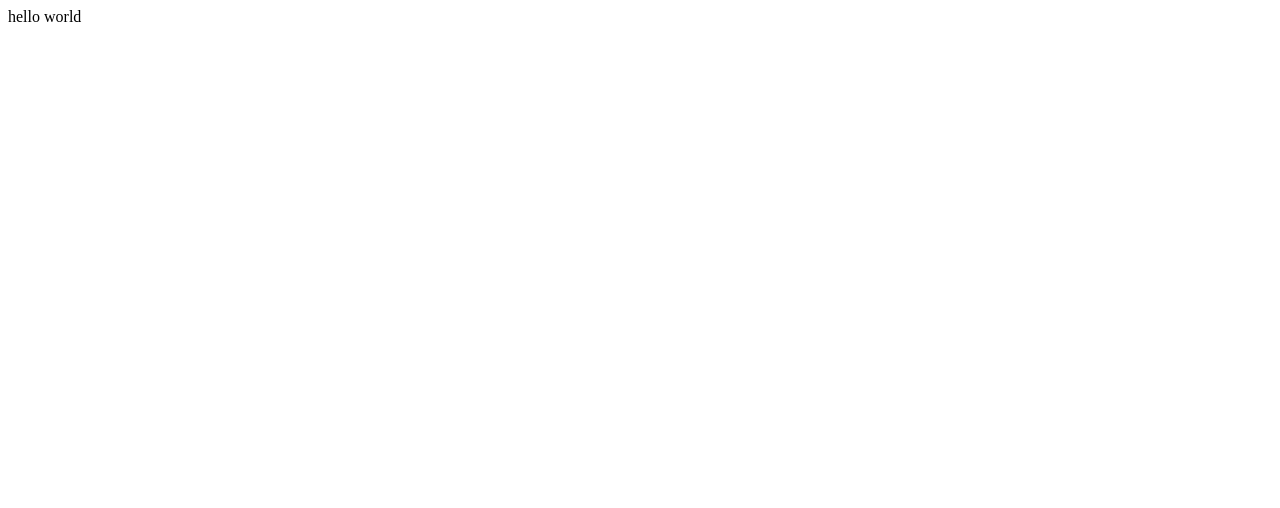
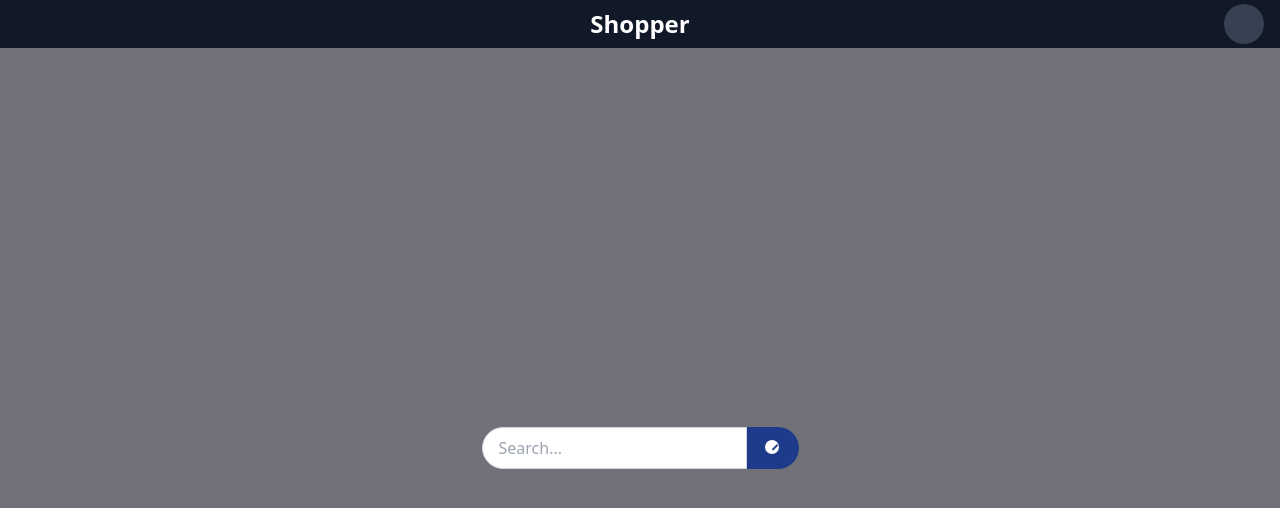
Before and after one commit to ivanpatera99/chat-shopper, a Next.js app: page / in a window 1280 px wide. Shown: the top 508 px of the page. Built offline with nearby package versions, Linux system fonts and the light colour scheme.

Commit message:
feat: Add navbar component and template layout and ai libraries

```diff
--- a/app/api/openai/route.ts
+++ /dev/null
@@ -1,3 +0,0 @@
-export async function GET() {
-    return Response.json({ "data": "hello world" })
-}
--- /dev/null
+++ b/app/api/search/route.ts
@@ -0,0 +1,21 @@
+import { openai } from '@ai-sdk/openai';
+import { generateText } from 'ai';
+
+
+
+export async function POST(request: Request) {
+    // Get s from the request body
+    const { s } = await request.json();
+    console.log(s);
+    // Pass s to openai
+    const { text } = await generateText({
+        model: openai('gpt-3.5-turbo'),
+        prompt: s,
+    });
+    return new Response(text);
+    // Parse openai intent, categories and keywords response
+    // Consult mongodb to find products for categories and keywords
+    // Build a response object
+    // A response generated by the openai responding for the intent
+    // A set of cards for the obtained products with a brief description generated by openai
+}
--- /dev/null
+++ b/app/components/navbar.tsx
@@ -0,0 +1,13 @@
+import React from 'react';
+
+const Navbar: React.FC = () => {
+    return (
+    <nav className="bg-gray-900 text-white p-4 h-12 w-screen flex justify-between items-center">
+        <div className="w-10 h-10 rounded-full"></div> {/* Empty div to align h1 in the center */}
+        <h1 className="text-2xl font-bold">Shopper</h1>
+        <div className="w-10 h-10 rounded-full bg-gray-700"></div>
+    </nav>
+    );
+};
+
+export default Navbar;
--- /dev/null
+++ b/app/components/searchbox.tsx
@@ -0,0 +1,45 @@
+import React from 'react';
+
+interface SearchBoxProps {
+    searchText: string;
+    handleInputChange: (event: React.ChangeEvent<HTMLInputElement>) => void;
+    handleButtonClick: () => void;
+}
+
+const SearchBox: React.FC<SearchBoxProps> = function ({
+    searchText,
+    handleInputChange,
+    handleButtonClick
+}) {
+    return (
+        <div className="flex items-center">
+            <input
+                type="text"
+                placeholder="Search..."
+                className="px-4 py-2 border border-gray-300 rounded-l-full focus:outline-none focus:ring-2 focus:ring-dark-500 text-black"
+                value={searchText}
+                onChange={handleInputChange}
+            />
+            <button
+                type="button"
+                className="px-4 py-2 h-full bg-blue-900 text-white rounded-r-full hover:bg-blue-900 focus:outline-none focus:ring-2 focus:ring-dark-500"
+                onClick={handleButtonClick}
+            >
+                <svg
+                    xmlns="http://www.w3.org/2000/svg"
+                    className="h-5 w-5"
+                    viewBox="0 0 20 20"
+                    fill="currentColor"
+                >
+                    <path
+                        fillRule="evenodd"
+                        d="M9 16a7 7 0 100-14 7 7 0 000 14zm5.707-9.293a1 1 0 010 1.414l-4 4a1 1 0 01-1.414-1.414l4-4a1 1 0 011.414 0z"
+                        clipRule="evenodd"
+                    />
+                </svg>
+            </button>
+        </div>
+    );
+};
+
+export default SearchBox;
--- a/app/layout.tsx
+++ b/app/layout.tsx
@@ -1,6 +1,11 @@
-export const metadata = {
-  title: 'Next.js',
-  description: 'Generated by Next.js',
+import type { Metadata } from 'next'
+
+// These styles apply to every route in the application
+import './globals.css'
+
+export const metadata: Metadata = {
+  title: 'Create Next App',
+  description: 'Generated by create next app',
 }
 
 export default function RootLayout({
@@ -9,8 +14,12 @@ export default function RootLayout({
   children: React.ReactNode
 }) {
   return (
-    <html lang="en">
-      <body>{children}</body>
-    </html>
+    <>
+      <html lang="en" style={{ height: '100vh', width: '100vw', margin: 0, padding: 0 }}>
+        <body style={{ height: '100%', margin: 0, padding: 0, }}>
+          {children}
+        </body>
+      </html>
+    </>
   )
 }
--- a/app/page.tsx
+++ b/app/page.tsx
@@ -1,19 +1,21 @@
 'use client'
-import { useEffect, useState } from 'react';
+import SearchBox from "./components/searchbox";
+import React from "react";
 
 export default function Home() {
-  const [hello, setHello] = useState('');
+  const [searchText, setSearchText] = React.useState('');
 
-  useEffect(() => {
-    fetch('/api/openai')
-      .then(response => response.json())
-      .then(data => setHello(data.data))
-      .catch(error => console.error(error));
-  }, []);
+  const handleInputChange = (event: React.ChangeEvent<HTMLInputElement>) => {
+      setSearchText(event.target.value);
+  };
+
+  const handleButtonClick = () => {
+      // Handle button click logic here
+  };
 
   return (
-    <main className="flex h-screen flex-col items-center justify-between p-24">
-      <div>{hello}</div>
+    <main className="flex h-screen w-screen flex-col items-center justify-center p-24 bg-zinc-500">
+      <SearchBox searchText={searchText} handleInputChange={handleInputChange} handleButtonClick={handleButtonClick} />
     </main>
   );
 }
--- /dev/null
+++ b/app/template.tsx
@@ -0,0 +1,14 @@
+import Navbar from "./components/navbar";
+
+export default function Template({
+    children,
+  }: {
+    children: React.ReactNode
+  }) {
+  return (
+    <div className="flex min-h-screen flex-col items-center justify-between">
+        <Navbar />
+        {children}
+    </div>
+  );
+}
```
Also changed, not shown: package.json (+6 -1 lines), 1 other file (tests, documents, lock files or other folders).
